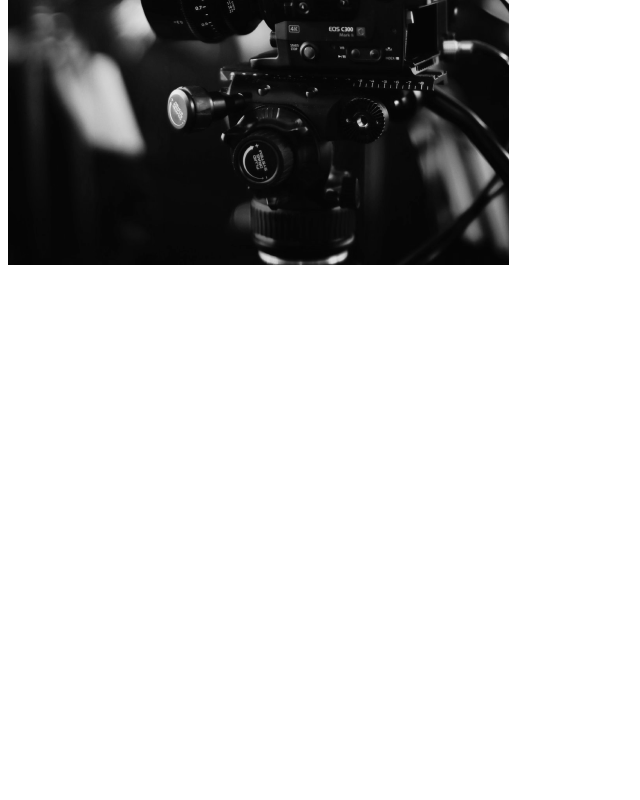
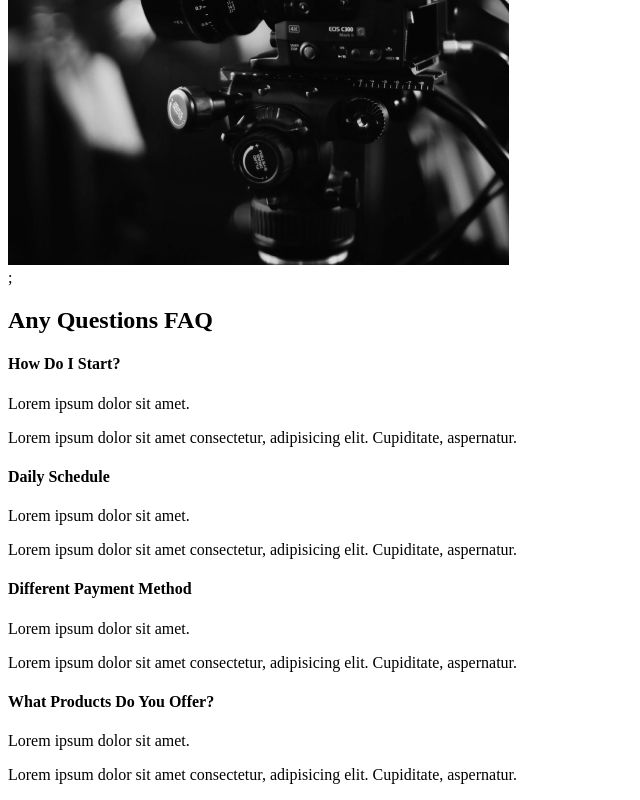
Before and after one commit to Ahsan-Masood98/react-app-portfolio, a React (Create React App) app: page / in a window 1280 px wide. Shown: the part 2135-2935 px from the top of the page, without its empty margins (0-640 px from the left). Before the commit the page ends 2412 px from the top, so only its background shows below. Built offline with nearby package versions, Linux system fonts and the light colour scheme.

Commit message:
Faq Section

```diff
--- /dev/null
+++ b/src/components/FaqSection.js
@@ -0,0 +1,53 @@
+import React from "react";
+
+const FaqSection = () => {
+  return (
+    <div className="faq">
+      <h2>
+        Any Questions <span>FAQ</span>
+      </h2>
+      <div className="question">
+        <h4>How Do I Start?</h4>
+        <div className="answer">
+          <p>Lorem ipsum dolor sit amet.</p>
+          <p>
+            Lorem ipsum dolor sit amet consectetur, adipisicing elit.
+            Cupiditate, aspernatur.
+          </p>
+        </div>
+      </div>
+      <div className="question">
+        <h4>Daily Schedule</h4>
+        <div className="answer">
+          <p>Lorem ipsum dolor sit amet.</p>
+          <p>
+            Lorem ipsum dolor sit amet consectetur, adipisicing elit.
+            Cupiditate, aspernatur.
+          </p>
+        </div>
+      </div>
+      <div className="question">
+        <h4>Different Payment Method</h4>
+        <div className="answer">
+          <p>Lorem ipsum dolor sit amet.</p>
+          <p>
+            Lorem ipsum dolor sit amet consectetur, adipisicing elit.
+            Cupiditate, aspernatur.
+          </p>
+        </div>
+      </div>
+      <div className="question">
+        <h4>What Products Do You Offer?</h4>
+        <div className="answer">
+          <p>Lorem ipsum dolor sit amet.</p>
+          <p>
+            Lorem ipsum dolor sit amet consectetur, adipisicing elit.
+            Cupiditate, aspernatur.
+          </p>
+        </div>
+      </div>
+    </div>
+  );
+};
+
+export default FaqSection;
--- a/src/pages/AboutUs.js
+++ b/src/pages/AboutUs.js
@@ -2,11 +2,13 @@
 //Page Components
 import AboutSection from "../components/AboutSection";
 import ServicesSection from "../components/ServicesSection";
+import FaqSection from "../components/FaqSection";
 const AboutUs = () => {
   return (
     <>
       <AboutSection />;
-      <ServicesSection />
+      <ServicesSection />;
+      <FaqSection />
     </>
   );
 };
```
